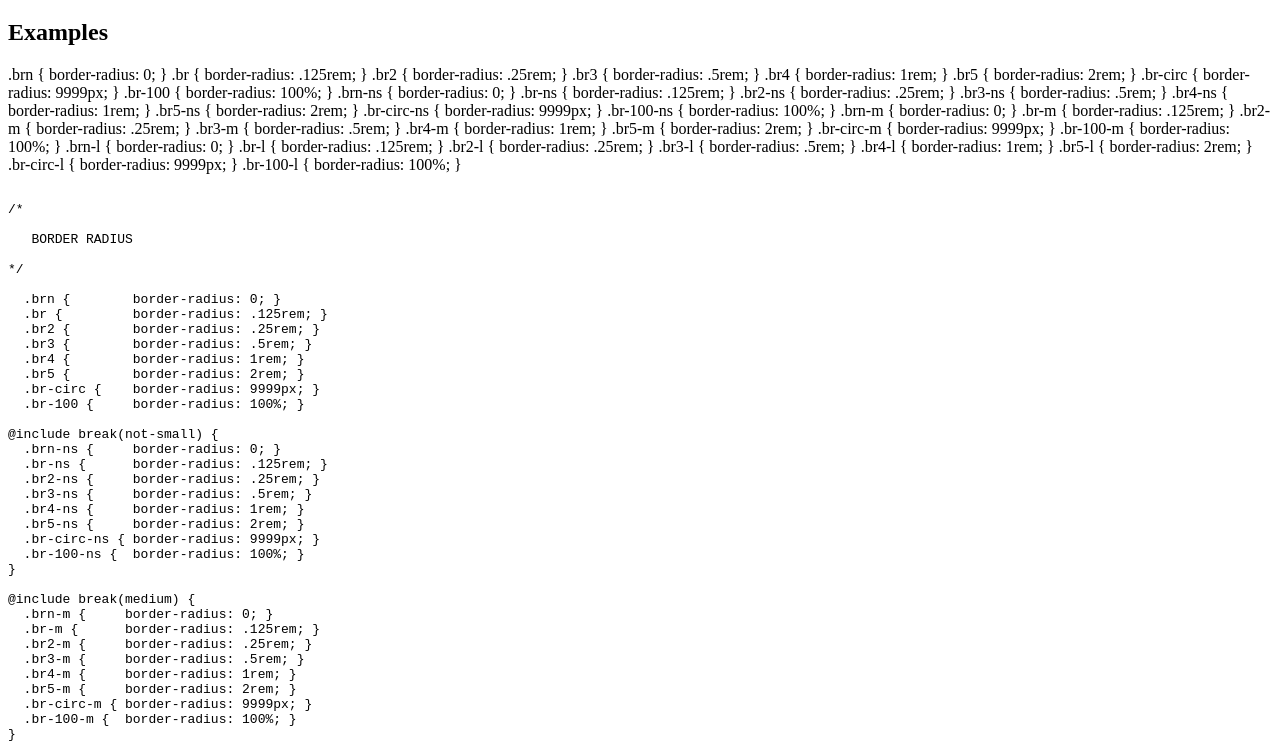
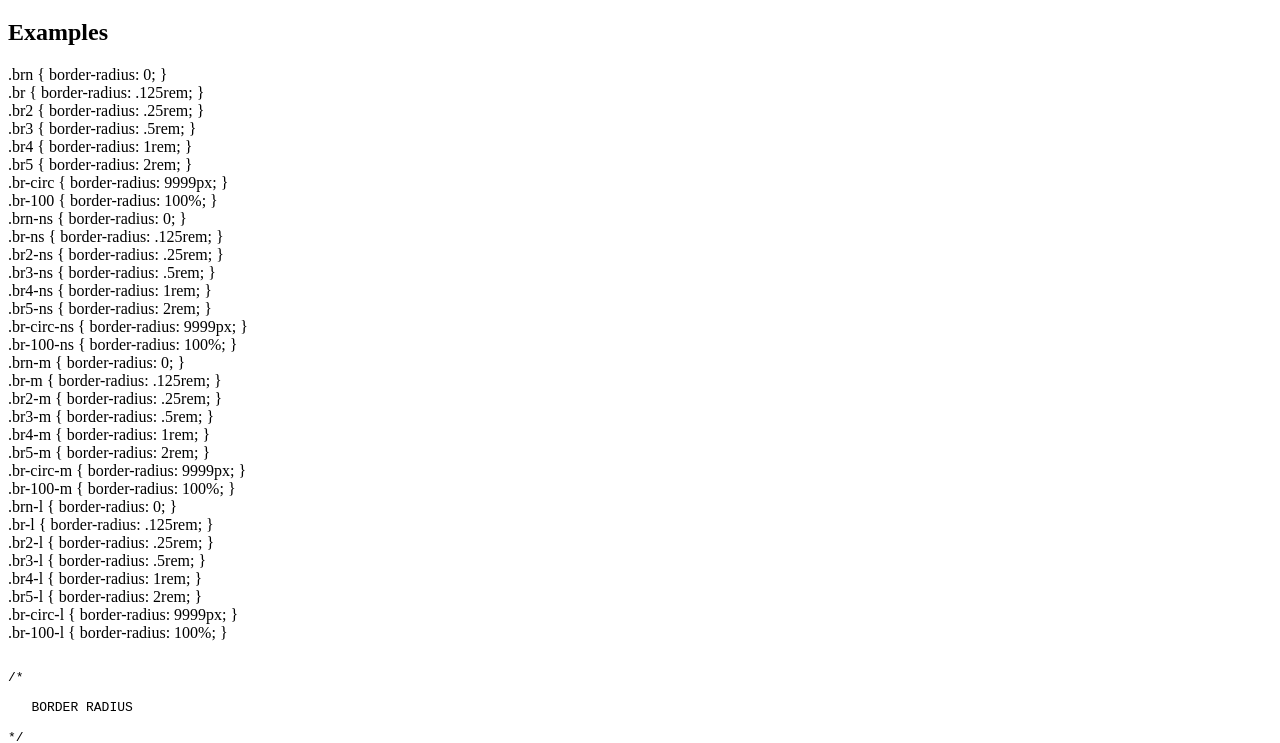
Before and after one commit to tachyons-css/tachyons-border-radius, a website: page index.html in a window 1280 px wide. Shown: the part 61-804 px from the top of the page. Drawn offline with Linux system fonts and the light colour scheme.

Commit message:
Breaking out lines of classes and attaching them to elements

```diff
--- a/index.html
+++ b/index.html
@@ -14,38 +14,38 @@
     <h1>tachyons border radius</h1>
     <h2>Examples</h2>
 
-  .brn {        border-radius: 0; }
-  .br {         border-radius: .125rem; }
-  .br2 {        border-radius: .25rem; }
-  .br3 {        border-radius: .5rem; }
-  .br4 {        border-radius: 1rem; }
-  .br5 {        border-radius: 2rem; }
-  .br-circ {    border-radius: 9999px; }
-  .br-100 {     border-radius: 100%; }
-  .brn-ns {     border-radius: 0; }
-  .br-ns {      border-radius: .125rem; }
-  .br2-ns {     border-radius: .25rem; }
-  .br3-ns {     border-radius: .5rem; }
-  .br4-ns {     border-radius: 1rem; }
-  .br5-ns {     border-radius: 2rem; }
-  .br-circ-ns { border-radius: 9999px; }
-  .br-100-ns {  border-radius: 100%; }
-  .brn-m {     border-radius: 0; }
-  .br-m {      border-radius: .125rem; }
-  .br2-m {     border-radius: .25rem; }
-  .br3-m {     border-radius: .5rem; }
-  .br4-m {     border-radius: 1rem; }
-  .br5-m {     border-radius: 2rem; }
-  .br-circ-m { border-radius: 9999px; }
-  .br-100-m {  border-radius: 100%; }
-  .brn-l {     border-radius: 0; }
-  .br-l {      border-radius: .125rem; }
-  .br2-l {     border-radius: .25rem; }
-  .br3-l {     border-radius: .5rem; }
-  .br4-l {     border-radius: 1rem; }
-  .br5-l {     border-radius: 2rem; }
-  .br-circ-l { border-radius: 9999px; }
-  .br-100-l {  border-radius: 100%; }
+    <div class="brn">.brn {        border-radius: 0; }</div>
+    <div class="br">.br {         border-radius: .125rem; }</div>
+    <div class="br2">.br2 {        border-radius: .25rem; }</div>
+    <div class="br3">.br3 {        border-radius: .5rem; }</div>
+    <div class="br4">.br4 {        border-radius: 1rem; }</div>
+    <div class="br5">.br5 {        border-radius: 2rem; }</div>
+    <div class="br-circ">.br-circ {    border-radius: 9999px; }</div>
+    <div class="br-100">.br-100 {     border-radius: 100%; }</div>
+    <div class="brn-ns">.brn-ns {     border-radius: 0; }</div>
+    <div class="br-ns">.br-ns {      border-radius: .125rem; }</div>
+    <div class="br2-ns">.br2-ns {     border-radius: .25rem; }</div>
+    <div class="br3-ns">.br3-ns {     border-radius: .5rem; }</div>
+    <div class="br4-ns">.br4-ns {     border-radius: 1rem; }</div>
+    <div class="br5-ns">.br5-ns {     border-radius: 2rem; }</div>
+    <div class="br-circ-ns">.br-circ-ns { border-radius: 9999px; }</div>
+    <div class="br-100-ns">.br-100-ns {  border-radius: 100%; }</div>
+    <div class="brn-m">.brn-m {     border-radius: 0; }</div>
+    <div class="br-m">.br-m {      border-radius: .125rem; }</div>
+    <div class="br2-m">.br2-m {     border-radius: .25rem; }</div>
+    <div class="br3-m">.br3-m {     border-radius: .5rem; }</div>
+    <div class="br4-m">.br4-m {     border-radius: 1rem; }</div>
+    <div class="br5-m">.br5-m {     border-radius: 2rem; }</div>
+    <div class="br-circ-m">.br-circ-m { border-radius: 9999px; }</div>
+    <div class="br-100-m">.br-100-m {  border-radius: 100%; }</div>
+    <div class="brn-l">.brn-l {     border-radius: 0; }</div>
+    <div class="br-l">.br-l {      border-radius: .125rem; }</div>
+    <div class="br2-l">.br2-l {     border-radius: .25rem; }</div>
+    <div class="br3-l">.br3-l {     border-radius: .5rem; }</div>
+    <div class="br4-l">.br4-l {     border-radius: 1rem; }</div>
+    <div class="br5-l">.br5-l {     border-radius: 2rem; }</div>
+    <div class="br-circ-l">.br-circ-l { border-radius: 9999px; }</div>
+    <div class="br-100-l">.br-100-l {  border-radius: 100%; }</div>
     <pre>
 <code>
 /*
```
